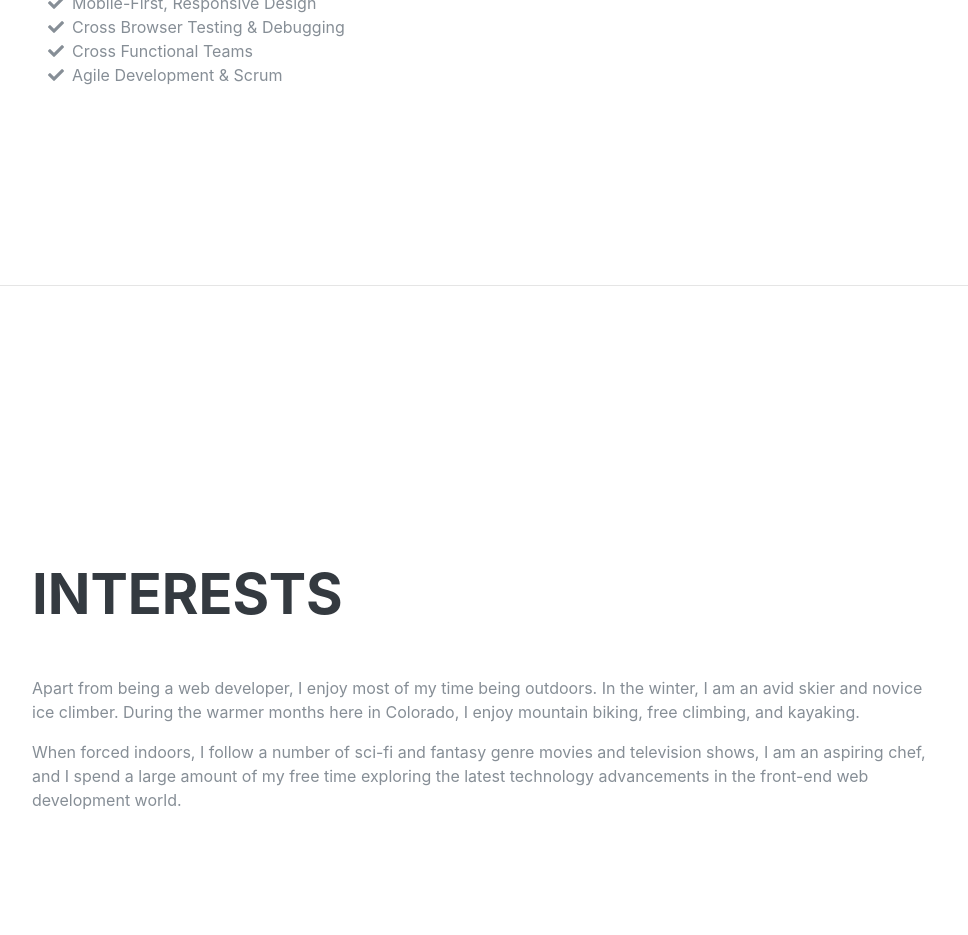
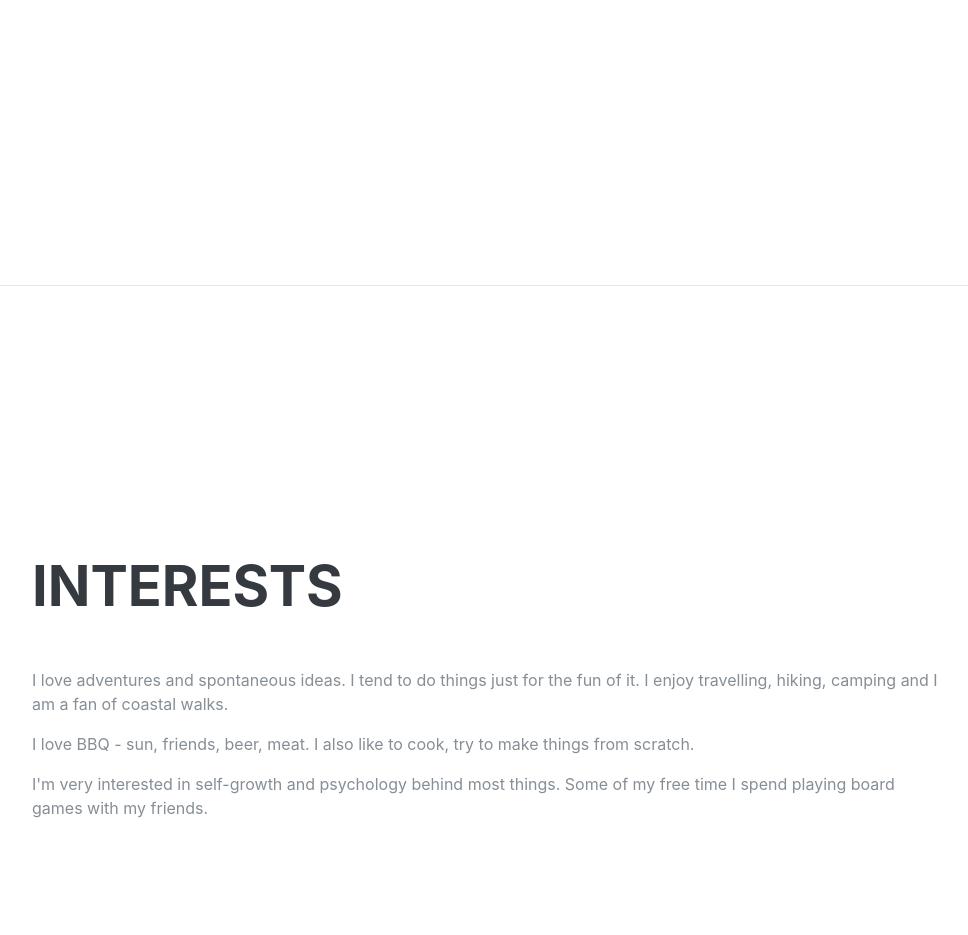
Before and after one commit to zandazvidrina/portfolio, a Gatsby site: page / in a window 1280 px wide. Shown: the part 4133-5068 px from the top of the page, without its empty margins (288-1256 px from the left). Built offline with nearby package versions, Linux system fonts and the light colour scheme; Gatsby itself is replaced by a stand-in of ours; a web font is replaced by a local one.

Commit message:
added interests

```diff
--- a/config.js
+++ b/config.js
@@ -6,7 +6,7 @@ module.exports = {
   manifestBackgroundColor: '#663399',
   manifestThemeColor: '#663399',
   manifestDisplay: 'standalone',
-  manifestIcon: 'src/assets/images/zanda.png',
+  manifestIcon: 'src/assets/icons/panda.ico',
   firstName: 'Zanda',
   lastName: 'Zvidrina',
   // social
--- a/gatsby-config.js
+++ b/gatsby-config.js
@@ -4,6 +4,7 @@ module.exports = {
   pathPrefix: config.pathPrefix,
   siteMetadata: {
     title: config.siteTitle,
+    icon: config.manifestIcon
   },
   plugins: [
     'gatsby-plugin-react-helmet',
--- a/src/components/Layout.js
+++ b/src/components/Layout.js
@@ -2,6 +2,7 @@ import React, { Component } from 'react';
 import PropTypes from 'prop-types';
 import Helmet from 'react-helmet';
 import { StaticQuery, graphql } from 'gatsby';
+import panda from '../assets/icons/panda.ico';
 
 import '../assets/sass/resume.scss';
 
@@ -28,6 +29,7 @@ class Layout extends Component {
                 { name: 'keywords', content: 'site, web' },
               ]}
             >
+              <link rel="icon" href={panda}/>
               <html lang="en" />
             </Helmet>
             <div className={'main-body'}>{children}</div>
--- a/src/pages/index.js
+++ b/src/pages/index.js
@@ -277,33 +277,9 @@ const IndexPage = () => (
             <li className="list-inline-item">
               <i className="fab fa-sass"></i>
             </li>
-            <li className="list-inline-item">
-            <i class="devicon-csharp-plain"></i>
-            </li>
-
 
             <li className="list-inline-item">
               <i className="fab fa-npm"></i>
-            </li>
-          </ul>
-
-          <div className="subheading mb-3">Workflow</div>
-          <ul className="fa-ul mb-0">
-            <li>
-              <i className="fa-li fa fa-check"></i>
-              Mobile-First, Responsive Design
-            </li>
-            <li>
-              <i className="fa-li fa fa-check"></i>
-              Cross Browser Testing &amp; Debugging
-            </li>
-            <li>
-              <i className="fa-li fa fa-check"></i>
-              Cross Functional Teams
-            </li>
-            <li>
-              <i className="fa-li fa fa-check"></i>
-              Agile Development &amp; Scrum
             </li>
           </ul>
         </div>
@@ -318,16 +294,18 @@ const IndexPage = () => (
         <div className="w-100">
           <h2 className="mb-5">Interests</h2>
           <p>
-            Apart from being a web developer, I enjoy most of my time being
-            outdoors. In the winter, I am an avid skier and novice ice climber.
-            During the warmer months here in Colorado, I enjoy mountain biking,
-            free climbing, and kayaking.
+            I love adventures and spontaneous ideas. I tend to do things just
+            for the fun of it. I enjoy travelling, hiking, camping and I am a
+            fan of coastal walks.
+          </p>
+          <p>
+            I love BBQ - sun, friends, beer, meat. I also like to cook, try to
+            make things from scratch.
           </p>
           <p className="mb-0">
-            When forced indoors, I follow a number of sci-fi and fantasy genre
-            movies and television shows, I am an aspiring chef, and I spend a
-            large amount of my free time exploring the latest technology
-            advancements in the front-end web development world.
+            I'm very interested in self-growth and psychology behind most
+            things. Some of my free time I spend playing board games with my
+            friends.
           </p>
         </div>
       </section>
```
Also changed, not shown: src/assets/icons/cactus.ico (added), src/assets/icons/panda.ico (added), src/assets/img/website-icon.png (deleted), src/assets/img/zanda.ico (added).
